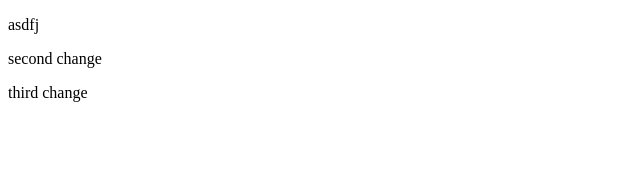
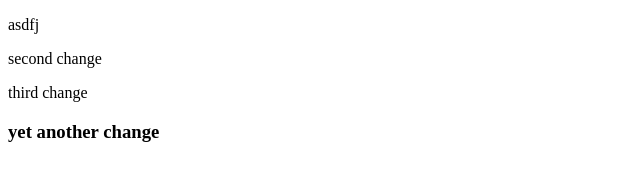
Before and after one commit to emontecalvo/d1_test_repo, a plain HTML site: page index.html in a window 1280 px wide. Shown: the whole page, without its empty margins (0-640 px from the left). Drawn offline with Linux system fonts and the light colour scheme.

Commit message:
fifth change

```diff
--- a/index.html
+++ b/index.html
@@ -8,5 +8,6 @@
   <p>asdfj</p>
   <p>second change</p>
   <p>third change</p>
+  <h3>yet another change</h3>
 </body>
 </html>
```
